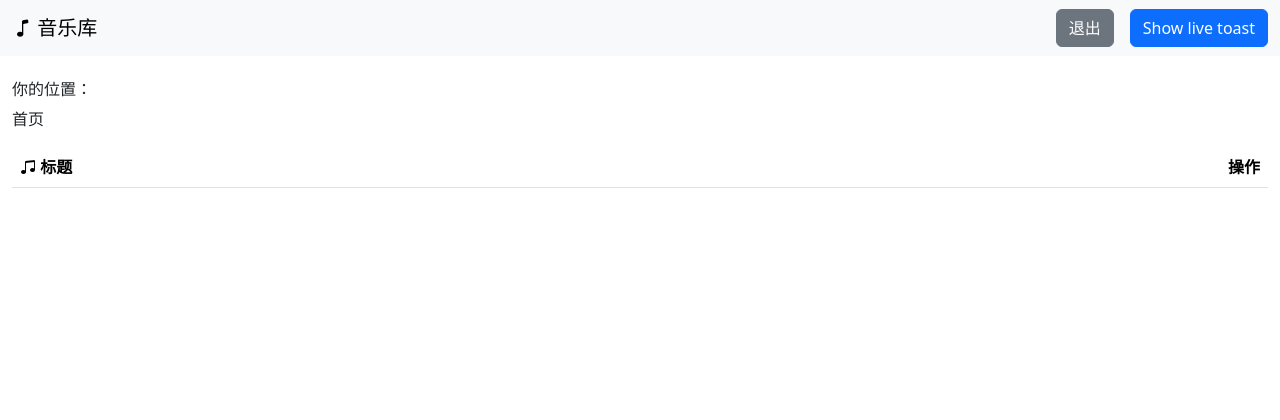
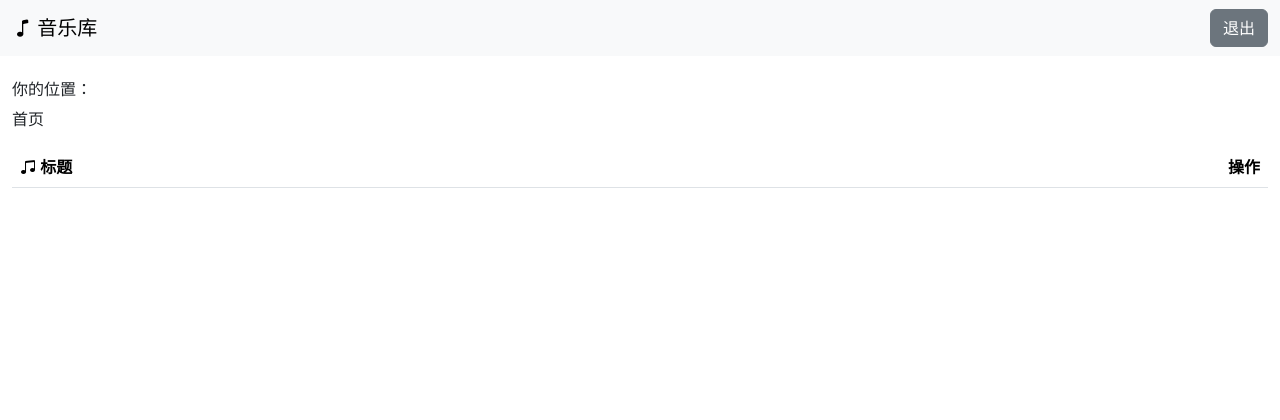
Before and after one commit to kuroro0083/MusicPlayer, a Django app: page / in a window 1280 px wide. Shown: the top 420 px of the page. Run offline with Django 4.2, Linux system fonts and the light colour scheme; the visitor is signed in with stand-in values (Sample User, id 1); data that the repository does not hold is empty; some libraries are stand-ins or nearby versions.

Commit message:
some fix

```diff
--- a/templates/player/nav.html
+++ b/templates/player/nav.html
@@ -15,7 +15,7 @@
         </a>
         <div class="d-flex">
             {% if user.is_authenticated %} <a class="btn btn-secondary" href="{% url 'accounts:logout' %}">退出</a> {% endif %}
-            　<button type="button" class="btn btn-primary" id="liveToastBtn">Show live toast</button>
+            <!-- 　<button type="button" class="btn btn-primary" id="liveToastBtn">Show live toast</button> -->
         </div>
     </div>
 </nav>
```
